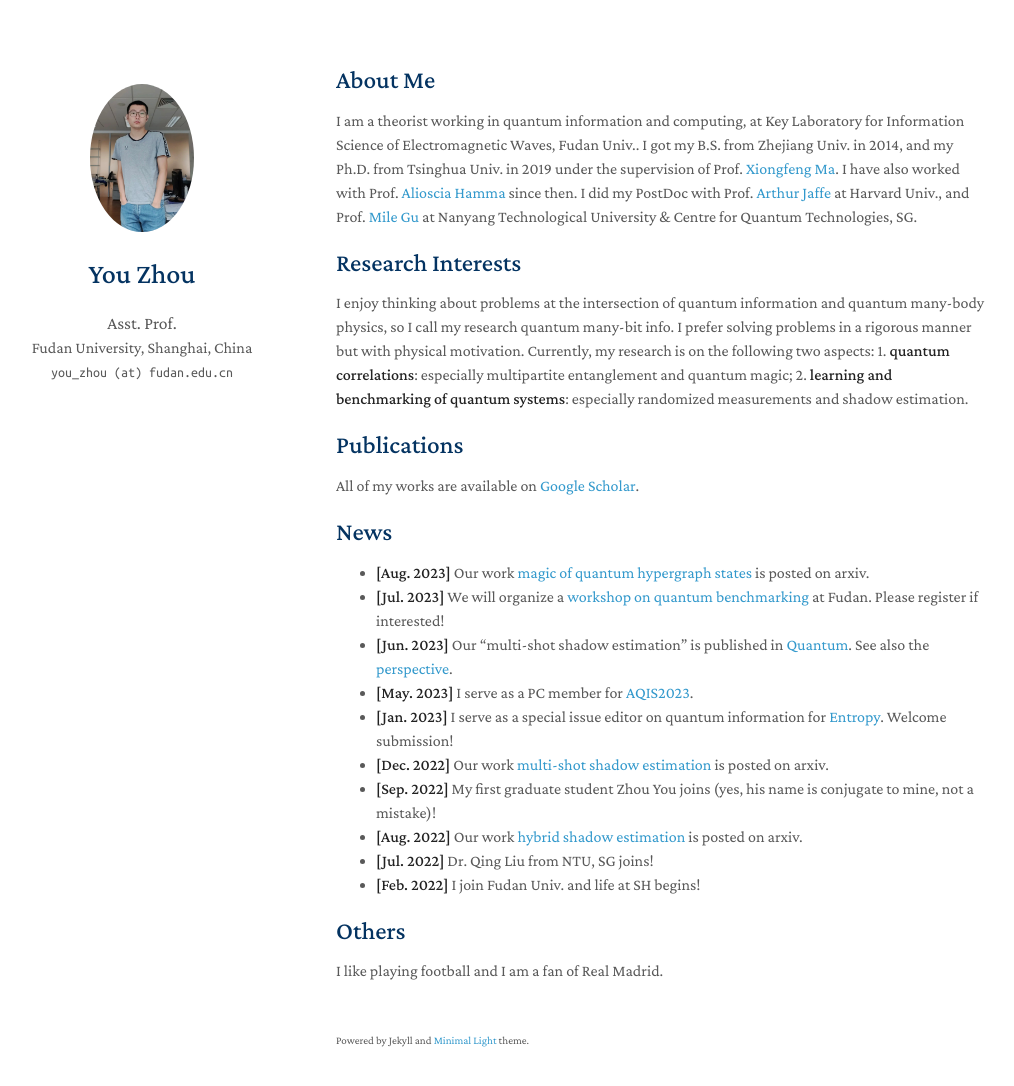
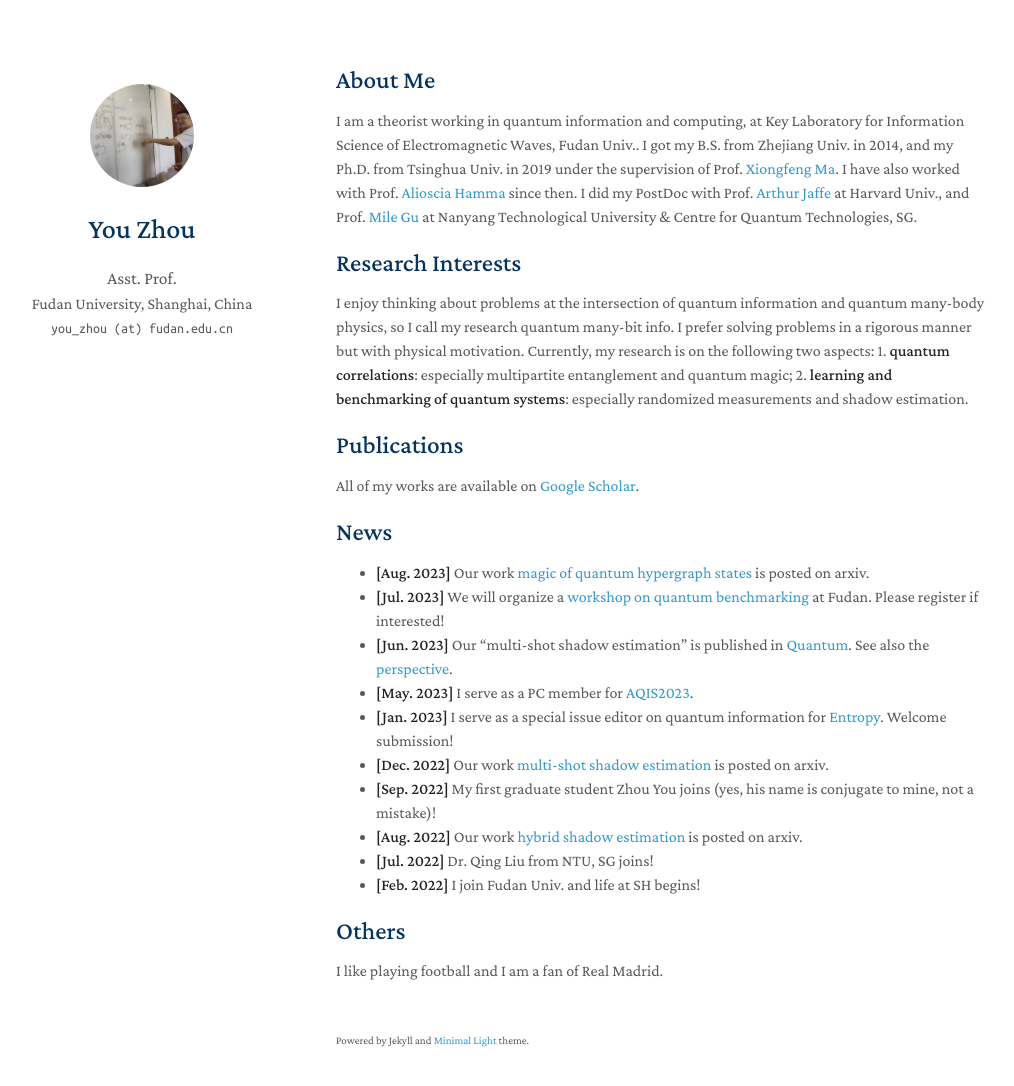
Before and after one commit to youzhoutravel/homepage1, a Jekyll site: the page built from index.md, in a window 1280 px wide and 1121 px high. Shown: the top 1086 px of the window, without its empty margins (134-1148 px from the left). Built offline with Jekyll 4.4.1, drawn with Linux system fonts in a browser that asks for light colours; nearby versions of some CDN libraries; a style sheet for code colours, icons or effects is not loaded; our own code applies the rules of GitHub Pages for plain Markdown files.

Commit message:
Update _config.yml

```diff
--- a/_config.yml
+++ b/_config.yml
@@ -20,7 +20,7 @@ google_scholar: https://scholar.google.com/citations?user=oQ_tbtYAAAAJ&hl=en
 
 # Images (e.g., your profile picture and your website's favicon)
 # "favicon" and "favicon_dark" are used for the light and dark modes, respectively.
-avatar: ./assets/img/E2328E45-00FE-4106-A9C3-E646E1140118_1_102_a.jpeg
+avatar: ./assets/img/WechatIMG2357.jpg
 favicon: ./assets/img/favicon.png
 favicon_dark: ./assets/img/favicon-dark.png
 
```
